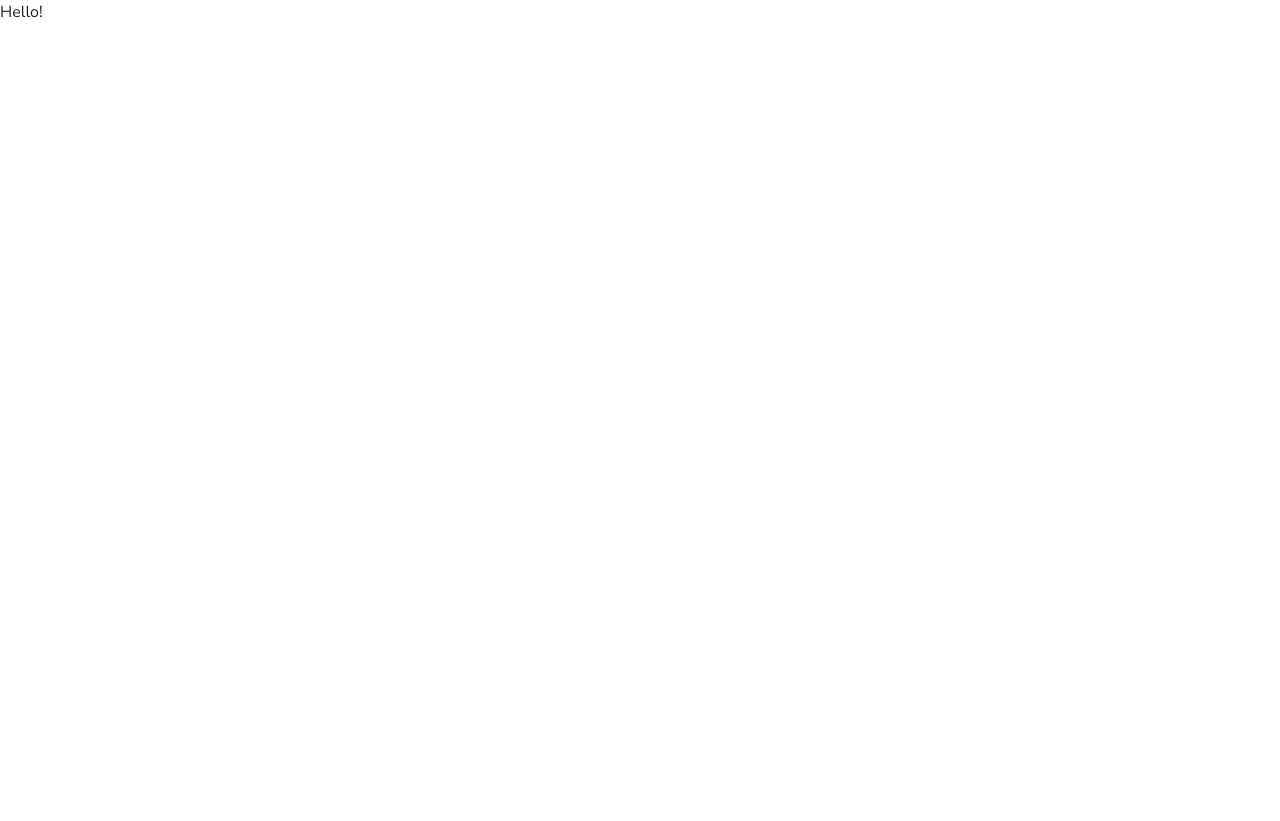
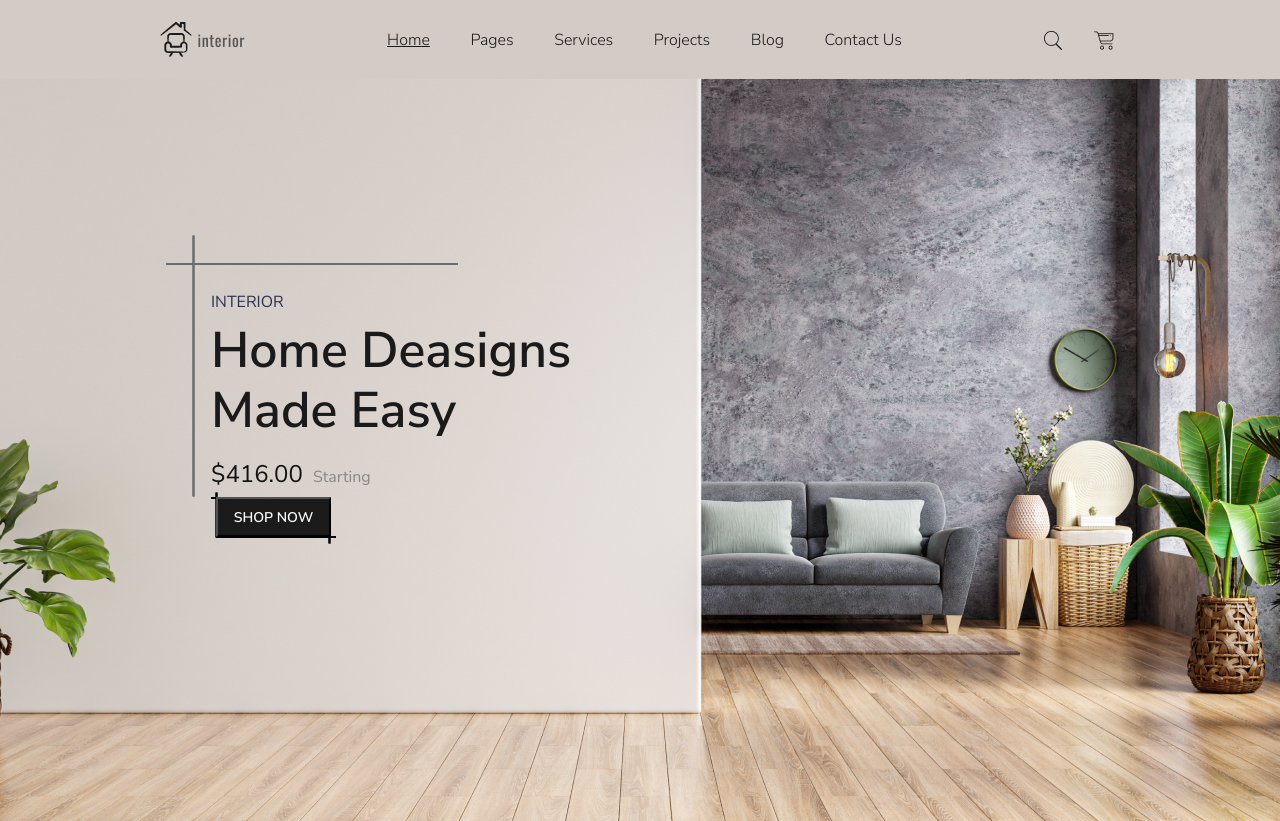
Before and after one commit to ant-tur/Furniture, a plain HTML site: page src/index.html in a window 1280 px wide. Before the commit the page ends 800 px from the top, so only its background shows below. Drawn offline with nearby package versions, Linux system fonts and the light colour scheme.

Commit message:
add header

```diff
--- a/src/css/style.css
+++ b/src/css/style.css
@@ -1,3 +1,209 @@
 * {
 	font-family: 'Nunito Sans', sans-serif;
 }
+
+a {
+	text-decoration: none;
+}
+
+a:hover {
+	text-decoration: underline;
+	color: #1B1A1A;
+}
+
+.container {
+	width: 1110px;
+	margin: 0 auto;
+}
+
+header {
+	position: relative;
+	background: url(../img/first_bg.jpg) center center/cover no-repeat;
+	height: 821px;
+
+}
+
+nav {
+	height: 79px;
+	background: #D3CBC5;
+	display: flex;
+	justify-content: space-between;
+	align-items: center;
+
+	padding: 0 166px 0 160px;
+}
+
+.logo {
+	display: flex;
+	align-items: center;
+}
+
+.logo:hover {
+	text-decoration: none;
+}
+
+.logo_title {
+	margin-left: 5.5px;
+
+	font-family: 'Oswald';
+	font-weight: 400;
+	font-size: 16px;
+	letter-spacing: 0.035em;
+	color: #555555;
+}
+
+.menu {
+	display: flex;
+	justify-content: space-between;
+	align-items: center;
+	padding: 0;
+	margin: 0;
+	min-width: 515px;
+	list-style-type: none;
+}
+
+.menu_link {
+	font-weight: 300;
+	font-size: 16px;
+	color: #1B1A1A;
+}
+
+.menu_item .active {
+	text-decoration: underline;
+}
+
+.icons {
+	display: flex;
+	justify-content: space-between;
+	width: 70px;
+}
+
+.banner {
+	position: absolute;
+	width: 406px;
+	height: 309px;
+	left: 166px;
+	top: 235px;
+}
+
+.divider {
+	position: relative;
+}
+
+.divider .divider_vert {
+	position: absolute;
+	top: 102px;
+	left: -103px;
+	width: 261px;
+	height: 0px;
+	border: 1px solid #6B6C71;
+	background-color: #6B6C71;
+	transform: rotate(90deg);
+
+}
+
+.banner .banner_text {
+	margin-left: 45px;
+}
+
+.banner .divider_hor {
+	width: 292px;
+	height: 0px;
+	border: 1px solid #6B6C71;
+	background-color: #6B6C71;
+	transform: rotate(-180deg);
+	margin-top: 28px;
+}
+
+.banner .banner_title {
+	font-weight: 400;
+	font-size: 16px;
+	color: #2C314B;
+	margin-top: 25px;
+}
+
+.banner .banner_header {
+	font-weight: 600;
+	font-size: 50px;
+	line-height: 60px;
+	color: #1B1A1A;
+	margin: 0;
+	margin-top: 7px;
+
+}
+
+.banner .banner_price {
+	display: flex;
+	align-items: baseline;
+	margin-top: 15px;
+}
+
+.banner .banner_price .price {
+	font-weight: 400;
+	font-size: 24px;
+	color: #121211;
+	margin-right: 10px;
+}
+
+.banner .banner_price .starting {
+	font-weight: 400;
+	font-size: 16px;
+	color: #878787;
+}
+
+.button {
+	position: relative;
+	width: 125px;
+	height: 50px;
+
+}
+
+.button .btn {
+	position: absolute;
+	top: 5px;
+	left: 5px;
+	width: 115px;
+	height: 40px;
+	background: #1C1B1B;
+
+	font-weight: 600;
+	font-size: 14px;
+	color: #FFFFFF;
+}
+
+.button .border_top {
+	position: absolute;
+	top: 5px;
+	width: 120px;
+	border: 1px solid #000;
+	background-color: #000;
+}
+
+.button .border_bottom {
+	position: absolute;
+	left: 5px;
+	top: 44px;
+	width: 120px;
+	border: 1px solid #000;
+	background-color: #000;
+}
+
+.button .border_left {
+	position: absolute;
+	left: -17px;
+	top: 22px;
+	width: 45px;
+	border: 1px solid #000;
+	background-color: #000;
+	transform: rotate(90deg);
+}
+
+.button .border_right {
+	position: absolute;
+	left: 96px;
+	top: 28px;
+	width: 45px;
+	border: 1px solid #000;
+	background-color: #000;
+	transform: rotate(90deg);
+}
--- a/src/index.html
+++ b/src/index.html
@@ -7,7 +7,7 @@
 	<meta name="viewport" content="width=device-width, initial-scale=1.0">
 	<title>Furniture</title>
 	<link rel="stylesheet" href="css/bootstrap-reboot.min.css">
-	<link rel="stylesheet" href="css/bootstrap-grid.min.css">
+	<!-- <link rel="stylesheet" href="css/bootstrap-grid.min.css"> -->
 
 	<link rel="preconnect" href="https://fonts.googleapis.com">
 	<link rel="preconnect" href="https://fonts.gstatic.com" crossorigin>
@@ -19,7 +19,58 @@
 </head>
 
 <body>
-	<p>Hello!</p>
+	<header>
+		<nav>
+			<div>
+				<a href="#" class="logo">
+					<img src="img/Logo.png" alt="logo">
+					<div class="logo_title">interior</div>
+				</a>
+			</div>
+
+			<div>
+				<ul class='menu'>
+					<li class="menu_item"><a href="#" class="menu_link active">Home</a></li>
+					<li class="menu_item"><a href="#" class="menu_link">Pages</a></li>
+					<li class="menu_item"><a href="#" class="menu_link">Services</a></li>
+					<li class="menu_item"><a href="#" class="menu_link">Projects</a></li>
+					<li class="menu_item"><a href="#" class="menu_link">Blog</a></li>
+					<li class="menu_item"><a href="#" class="menu_link">Contact Us</a></li>
+				</ul>
+			</div>
+
+			<div class="icons">
+				<a href="#"><img src="icons/search.png" alt="search"></a>
+				<a href="#"><img src="icons/basket.png" alt="basket"></a>
+			</div>
+		</nav>
+
+		<div class="banner">
+			<div class="divider">
+				<div class="divider_vert"></div>
+				<div class="divider_hor"></div>
+			</div>
+			<div class="banner_text">
+				<div class="banner_title">INTERIOR</div>
+				<h1 class="banner_header">Home Deasigns
+					Made Easy</h1>
+				<div class="banner_price">
+					<div class="price">$416.00</div>
+					<div class="starting">Starting</div>
+				</div>
+				<div class="button">
+					<div class="border_top"></div>
+					<div class="border_right"></div>
+					<div class="border_bottom"></div>
+					<div class="border_left"></div>
+					<button class="btn">SHOP NOW</button>
+				</div>
+			</div>
+		</div>
+
+	</header>
+
+
 </body>
 
 </html>
```
